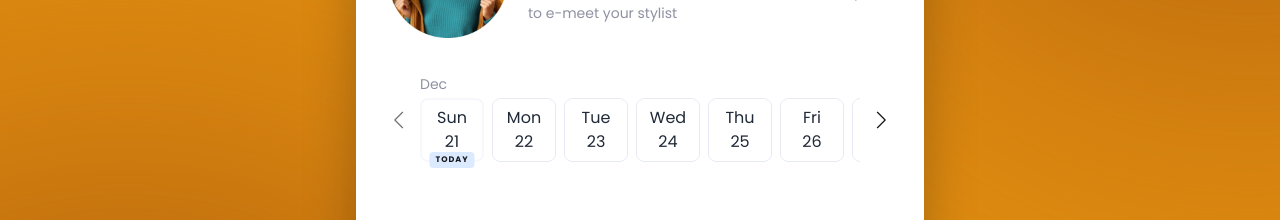
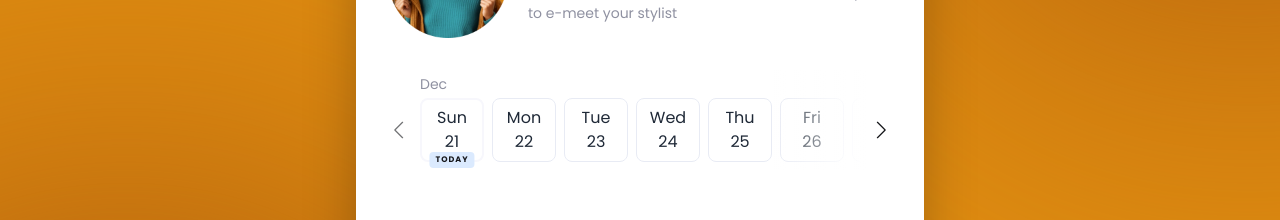
Before and after one commit to SerhiiKirik/title-6037, a Next.js app: page /en in a window 1280 px wide. Shown: the part 239-459 px from the top of the page. Built offline with nearby package versions, Linux system fonts and the light colour scheme; no server answers; a web font is replaced by a local one.

Commit message:
feat: add smooth fade effects for slider navigation buttons [DCF-0008] (#8)
* feat: add smooth fade effects for slider navigation buttons

* refactor: adjust layout and styles for date slider and slider components

---------

Co-authored-by: Sergey Kirichenko <s.kirichenko@m-dev.org>

```diff
--- a/src/features/select-date-time/ui/date-slider.module.scss
+++ b/src/features/select-date-time/ui/date-slider.module.scss
@@ -2,19 +2,17 @@
 
 .monthGroup {
   position: relative;
-
-  padding-top: 20px;
   display: flex;
   flex-direction: column;
   flex-shrink: 0;
   gap: $spacing-sm;
+  padding-top: 20px;
 }
 
 .monthLabel {
   position: absolute;
+  top: -4px;
   left: 0;
-  top: -4px;
-
   font-size: 14px;
   color: $color-text-secondary;
 }
--- a/src/features/select-date-time/ui/date-slider.tsx
+++ b/src/features/select-date-time/ui/date-slider.tsx
@@ -26,6 +26,7 @@ export const DateSlider: FC<Props> = ({ dates, onDateSelect }) => {
   );
 
   return (
+    <div style={{ '--slider-offset': '20px' } as React.CSSProperties}>
       <Slider scrollAmount={280}>
         {Object.entries(datesByMonth).map(([month, monthDates]) => (
           <div key={month} className={styles.monthGroup}>
@@ -44,7 +45,9 @@ export const DateSlider: FC<Props> = ({ dates, onDateSelect }) => {
                   aria-pressed={dateInfo.isSelected}
                 >
                   <span className={styles.dayName}>{dateInfo.dayOfWeek}</span>
-                <span className={styles.dayNumber}>{dateInfo.dayOfMonth}</span>
+                  <span className={styles.dayNumber}>
+                    {dateInfo.dayOfMonth}
+                  </span>
                   {dateInfo.isToday && (
                     <span className={styles.todayBadge}>Today</span>
                   )}
@@ -54,5 +57,6 @@ export const DateSlider: FC<Props> = ({ dates, onDateSelect }) => {
           </div>
         ))}
       </Slider>
+    </div>
   );
 };
--- a/src/shared/ui/slider/ui/slider.module.scss
+++ b/src/shared/ui/slider/ui/slider.module.scss
@@ -1,11 +1,45 @@
 @import '@/shared/styles';
 
 .sliderWrapper {
-  @include flexCenter;
-
+  display: flex;
   position: relative;
+  align-items: center;
   gap: $spacing-sm;
   width: 100%;
+}
+
+.smoothFadeRight,
+.smoothFadeLeft {
+  position: relative;
+
+  &::before,
+  &::after {
+    content: '';
+    position: absolute;
+    top: 0;
+    bottom: 0;
+    z-index: 2;
+    width: 100px;
+    pointer-events: none;
+  }
+}
+
+.smoothFadeRight {
+  &::after {
+    right: 24px;
+    background: linear-gradient(
+      270deg,
+      #ffffff 0%,
+      rgba(255, 255, 255, 0) 100%
+    );
+  }
+}
+
+.smoothFadeLeft {
+  &::before {
+    left: 24px;
+    background: linear-gradient(90deg, #ffffff 0%, rgba(255, 255, 255, 0) 100%);
+  }
 }
 
 .navButton {
@@ -16,6 +50,7 @@
   flex-shrink: 0;
   width: 24px;
   height: 24px;
+  margin-top: var(--slider-offset, 0);
   cursor: pointer;
   color: $color-text;
 
--- a/src/shared/ui/slider/ui/slider.tsx
+++ b/src/shared/ui/slider/ui/slider.tsx
@@ -1,6 +1,7 @@
 'use client';
 
 import type { FC, ReactNode } from 'react';
+import cn from 'clsx';
 import { useSlider } from '@/shared/lib/hooks';
 import { ArrowIcon } from '@/shared/ui/icons/arrow';
 import styles from './slider.module.scss';
@@ -20,7 +21,12 @@ export const Slider: FC<Props> = ({ children, scrollAmount = 280 }) => {
   } = useSlider(scrollAmount);
 
   return (
-    <div className={styles.sliderWrapper}>
+    <div
+      className={cn(styles.sliderWrapper, {
+        [styles.smoothFadeRight]: canScrollRight,
+        [styles.smoothFadeLeft]: canScrollLeft,
+      })}
+    >
       <button
         type="button"
         onClick={scrollLeft}
```
Lines whose indentation alone changed are shown as unchanged.
